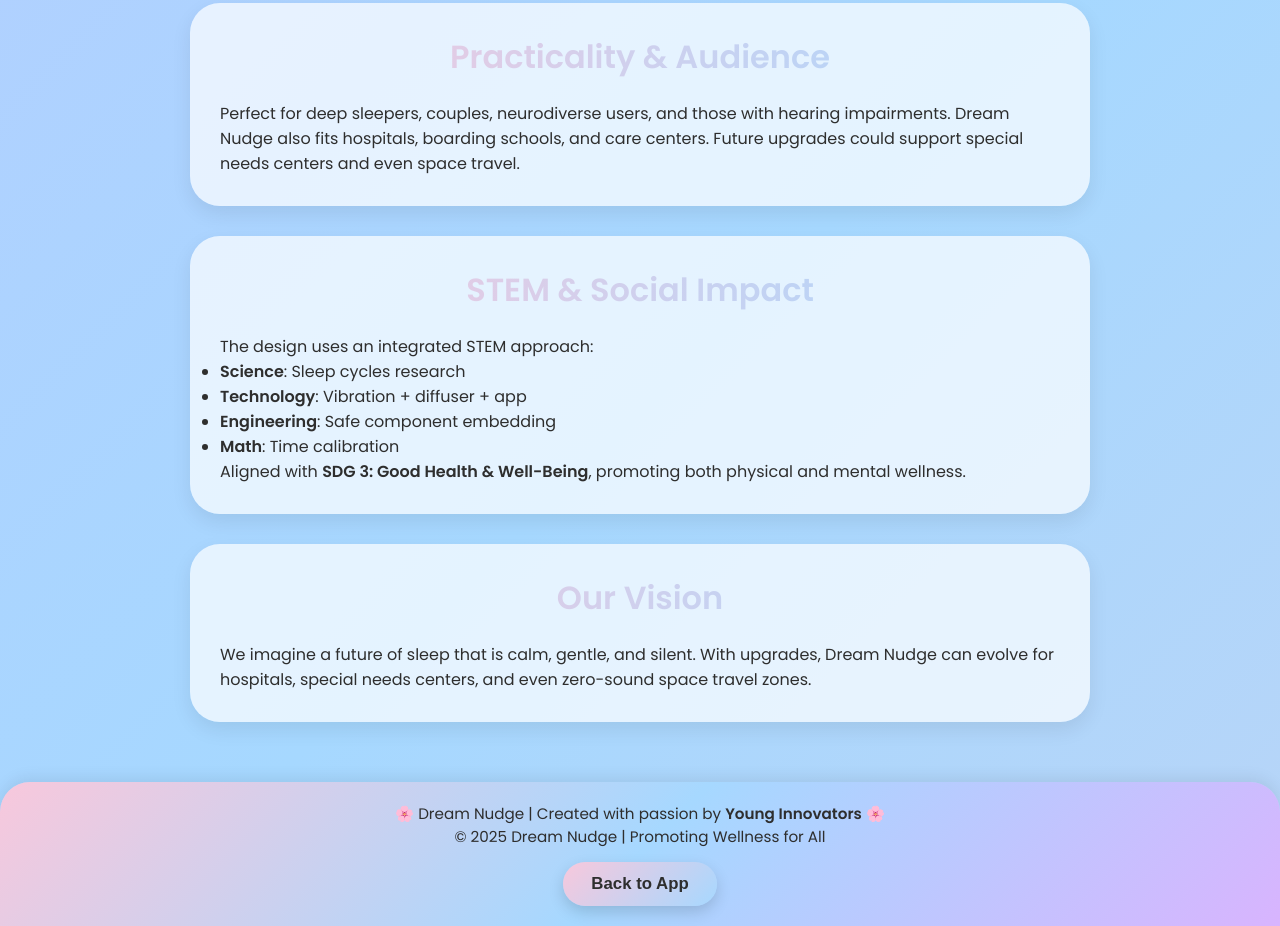
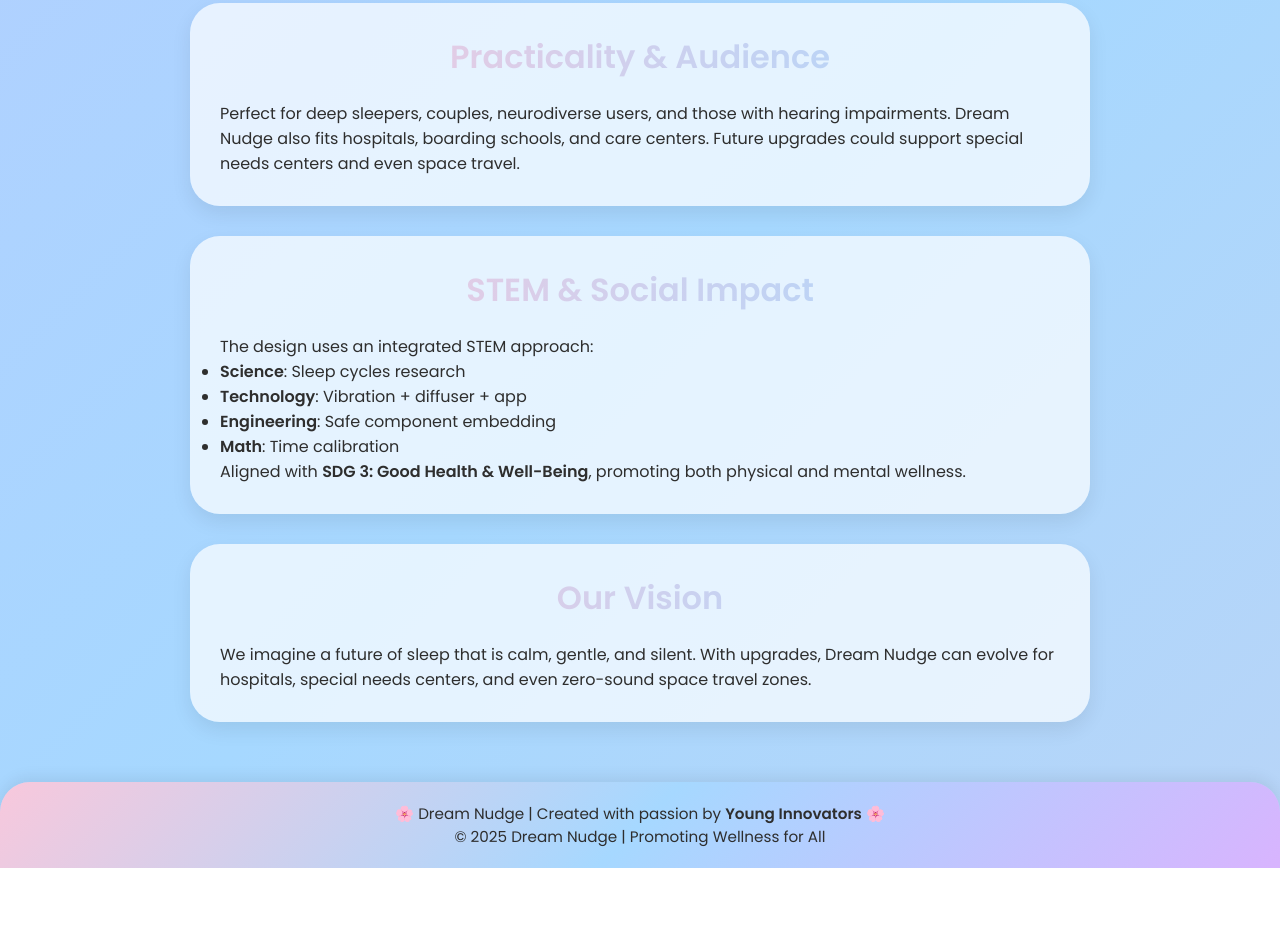
Before and after one commit to askida-lolll/SleepScience, a plain HTML site: page index.html in a window 1280 px wide. Shown: the part 1800-2726 px from the top of the page. After the commit the page ends 2668 px from the top, so only its background shows below. Drawn offline with Linux system fonts and the light colour scheme.

Commit message:
Update index.html

```diff
--- a/index.html
+++ b/index.html
@@ -89,8 +89,6 @@
     <footer>
       <p>🌸 Dream Nudge | Created with passion by <b>Young Innovators</b> 🌸</p>
       <p>© 2025 Dream Nudge | Promoting Wellness for All</p>
-      <!-- restored back button (same place as your original) -->
-      <button class='back-btn' onclick="location.href='appinventor://back'">Back to App</button>
     </footer>
   </div>
 
```
